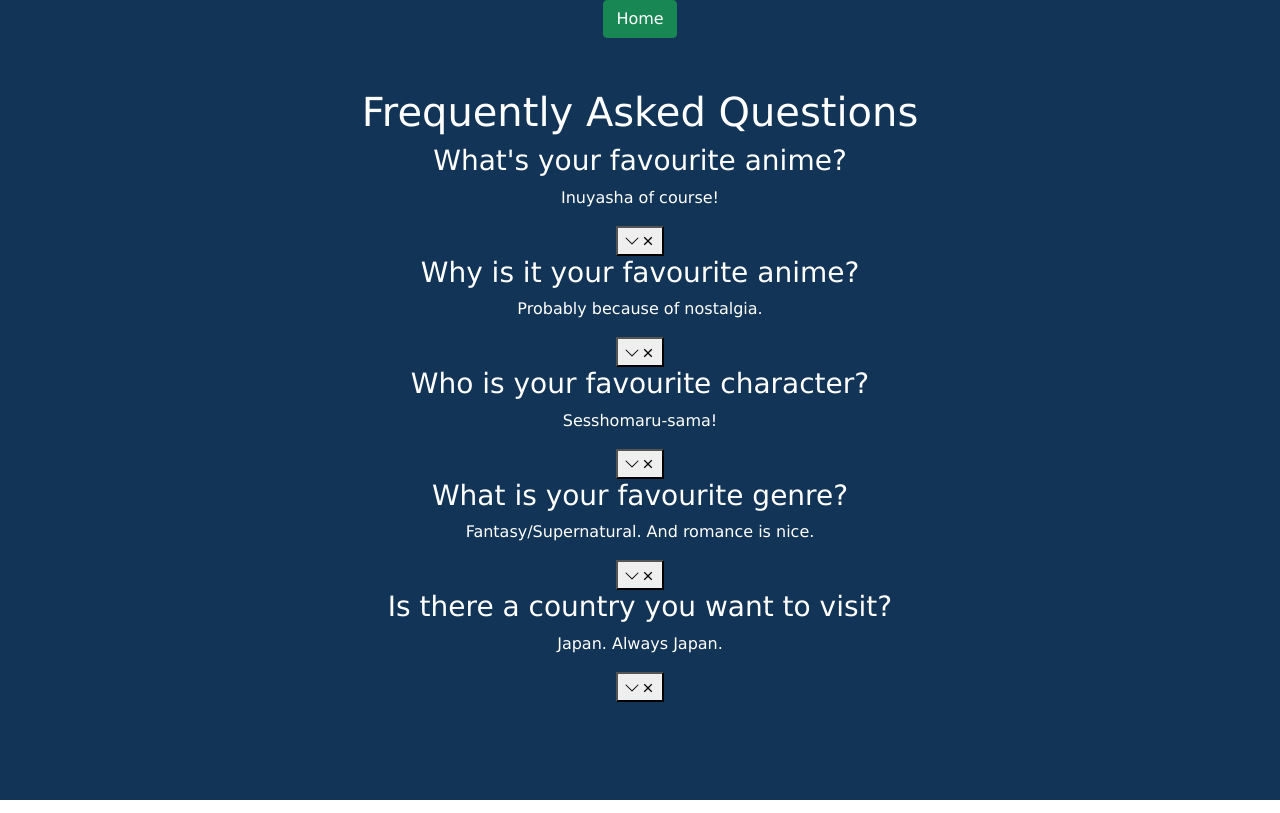
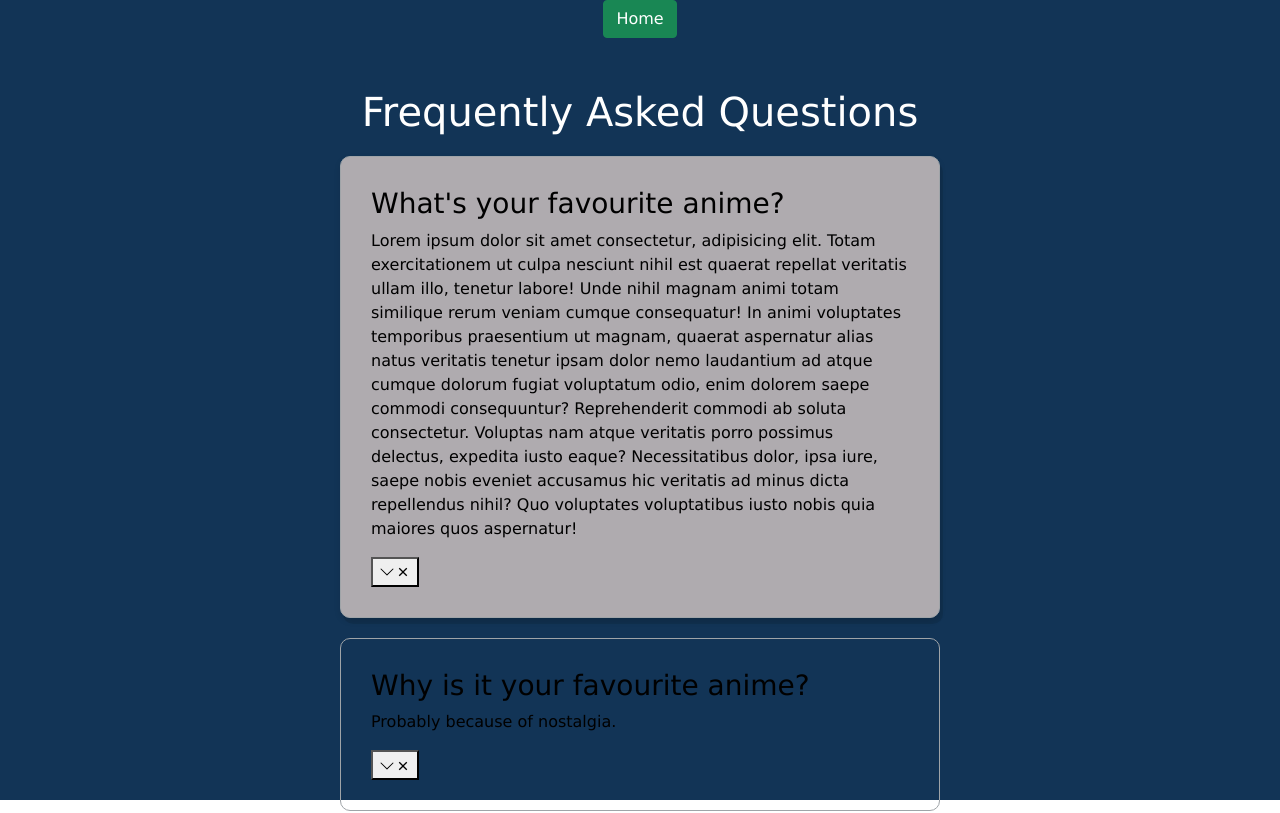
Before and after one commit to ShannaJSmith/css-components, a React (Create React App) app in the folder react-components/: page /faq in a window 1280 px wide. Shown: the top 813 px of the page. Built offline with nearby package versions, Linux system fonts and the light colour scheme.

Commit message:
add styling to faq and active classes

```diff
--- a/react-components/src/components/FAQCollapse.css
+++ b/react-components/src/components/FAQCollapse.css
@@ -0,0 +1,21 @@
+.faq-container {
+  max-width: 600px;
+  text-align: left;
+  color: black;
+}
+
+.faq {
+  background-color: transparent;
+  border: 1px solid #9fa4a8;
+  border-radius: 10px;
+  margin: 20px 0;
+  padding: 30px;
+  position: relative;
+  overflow: hidden; /* so nothing spills out of container */
+  transition: 0.3s ease; /* smooth transtion on expand and collapse */
+}
+
+.faq.active {
+  background-color: rgba(196, 188, 188, 0.884);
+  box-shadow: 0 3px 6px rgba(0, 0, 0, 0.1), 3px 6px rgba(0, 0, 0, 0.1);
+}
--- a/react-components/src/components/FAQCollapse.jsx
+++ b/react-components/src/components/FAQCollapse.jsx
@@ -4,12 +4,25 @@ import { RiCloseFill } from 'react-icons/ri';
 
 const FAQCollapse = () => {
   return (
-    <div>
+    <>
       <h1>Frequently Asked Questions</h1>
       <div className="faq-container">
         <div className="faq active">
           <h3 className="faq-question">What's your favourite anime?</h3>
-          <p className="faq-answer">Inuyasha of course!</p>
+          <p className="faq-answer">
+            Lorem ipsum dolor sit amet consectetur, adipisicing elit. Totam
+            exercitationem ut culpa nesciunt nihil est quaerat repellat
+            veritatis ullam illo, tenetur labore! Unde nihil magnam animi totam
+            similique rerum veniam cumque consequatur! In animi voluptates
+            temporibus praesentium ut magnam, quaerat aspernatur alias natus
+            veritatis tenetur ipsam dolor nemo laudantium ad atque cumque
+            dolorum fugiat voluptatum odio, enim dolorem saepe commodi
+            consequuntur? Reprehenderit commodi ab soluta consectetur. Voluptas
+            nam atque veritatis porro possimus delectus, expedita iusto eaque?
+            Necessitatibus dolor, ipsa iure, saepe nobis eveniet accusamus hic
+            veritatis ad minus dicta repellendus nihil? Quo voluptates
+            voluptatibus iusto nobis quia maiores quos aspernatur!
+          </p>
           <button className="faq-toggle">
             <BsChevronDown />
             <RiCloseFill />
@@ -52,7 +65,7 @@ const FAQCollapse = () => {
           </button>
         </div>
       </div>
-    </div>
+    </>
   );
 };
 
```
